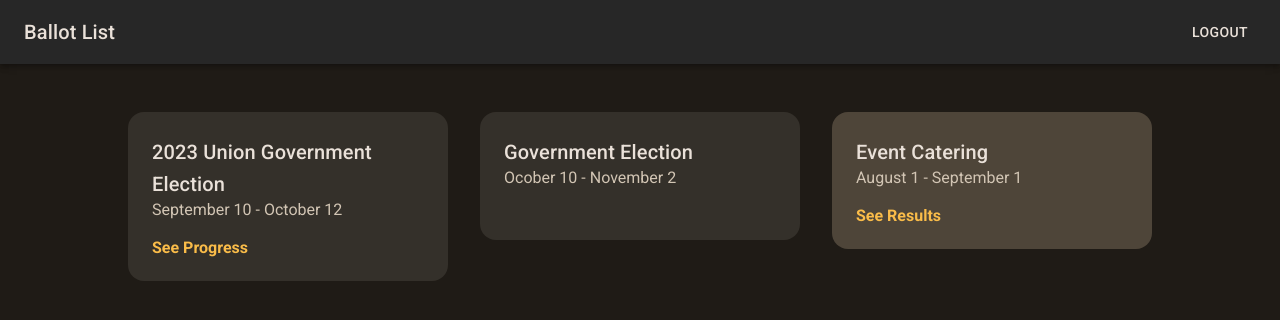
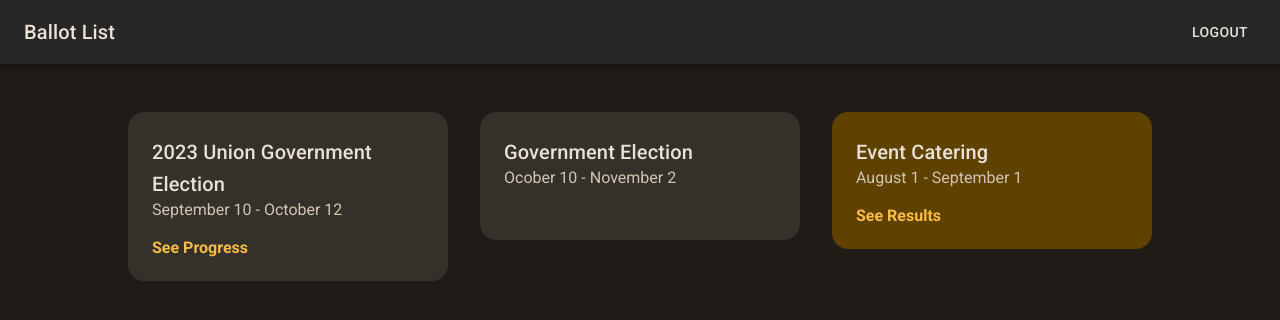
Before and after one commit to RIT-iSchool/AmericanDream_4questionmarks, a React (Create React App) app in the folder PresentationLayer/american-dream/: page /ballotList in a window 1280 px wide. Shown: the top 320 px of the page. Built offline with nearby package versions, Linux system fonts and the light colour scheme.

Commit message:
added roles

```diff
--- a/PresentationLayer/american-dream/src/assets/css/styles.css
+++ b/PresentationLayer/american-dream/src/assets/css/styles.css
@@ -24,5 +24,5 @@
     background-color: var(--md-ref-palette-neutral30);
 }
 .box-finished {
-    background-color: var(--surface-variant-dark);
+    background-color: var(--primary-container-dark);
 }
--- a/PresentationLayer/american-dream/src/components/BallotBox.js
+++ b/PresentationLayer/american-dream/src/components/BallotBox.js
@@ -6,12 +6,12 @@ import "@fontsource/roboto/400.css";
 import "@fontsource/roboto/500.css";
 import "@fontsource/roboto/700.css";
 
-import Button from "@mui/material/Button";
+import { ROLE } from "../utils/role.js";
 import Typography from "@mui/material/Typography";
 import { colors } from "../utils/colors.js";
 import { Link } from "react-router-dom";
 
-export default function BallotBox({ ballot }) {
+export default function BallotBox({ ballot, role }) {
     return (
         <Link to={"/"} style={{ textDecoration: "none" }}>
             <div className={ballot.isFinished ? "ballot-box box-finished" : "ballot-box"}>
@@ -23,8 +23,23 @@ export default function BallotBox({ ballot }) {
                 </Typography>
                 <br />
                 <br />
+                {/* Edit */}
+                {role === ROLE.administrator && !ballot.hasStarted ? (
+                    <Link to={"/login"} style={{ textDecoration: "none" }}>
+                        <Typography
+                            variant="p"
+                            color={colors["primary"]}
+                            fontWeight={"bold"}
+                        >
+                            Edit
+                        </Typography>
+                    </Link>
+                ) : (
+                    <></>
+                )}
 
-                {!ballot.isFinished  && ballot.hasStarted ? (
+                {/* See Progress */}
+                {role === ROLE.officer && !ballot.isFinished  && ballot.hasStarted ? (
                     <Link to={"/login"} style={{ textDecoration: "none" }}>
                         <Typography
                             variant="p"
@@ -38,7 +53,8 @@ export default function BallotBox({ ballot }) {
                     <></>
                 )}
 
-                {ballot.isFinished ? (
+                {/* See Results */}
+                {(role === ROLE.officer || role === ROLE.administrator) && ballot.isFinished ? (
                     <Link to={"/login"} style={{ textDecoration: "none" }}>
                         <Typography
                             variant="p"
@@ -51,6 +67,7 @@ export default function BallotBox({ ballot }) {
                 ) : (
                     <></>
                 )}
+
             </div>
         </Link>
     );
--- a/PresentationLayer/american-dream/src/pages/BallotList.js
+++ b/PresentationLayer/american-dream/src/pages/BallotList.js
@@ -6,14 +6,13 @@ import "@fontsource/roboto/400.css";
 import "@fontsource/roboto/500.css";
 import "@fontsource/roboto/700.css";
 
-import Button from "@mui/material/Button";
-import Typography from "@mui/material/Typography";
-import { colors } from "../utils/colors.js";
-import { Link } from "react-router-dom";
+import { ROLE } from "../utils/role.js";
 import CustomAppBar from "../components/CustomAppBar.js";
 import BallotBox from "../components/BallotBox";
 
 function BallotList() {
+
+    var role = ROLE.officer;
 
     var ballots = [
         {
@@ -45,7 +44,7 @@ function BallotList() {
                 /* Ballot Boxes */
                 ballots.map(
                     ( ballot, index ) => (
-                        <BallotBox ballot={ballot} key={index}/>
+                        <BallotBox key={index} role={role} ballot={ballot} />
                  ) )
             }
             </div>
--- /dev/null
+++ b/PresentationLayer/american-dream/src/utils/role.js
@@ -0,0 +1,6 @@
+export const ROLE = {
+    "member" : 0,
+    "officer" : 1,
+    "employee" : 2,
+    "administrator" : 3,
+}
```
